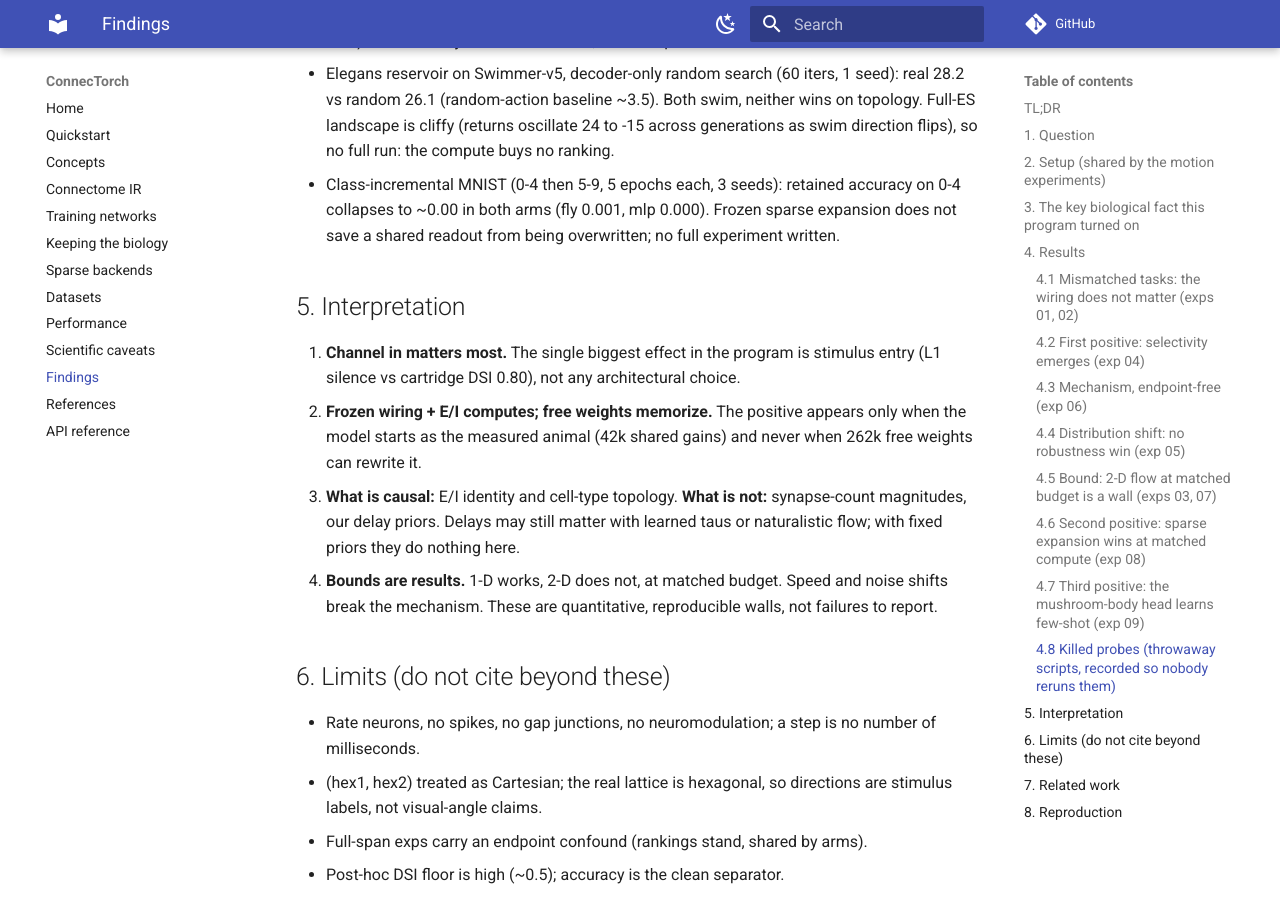
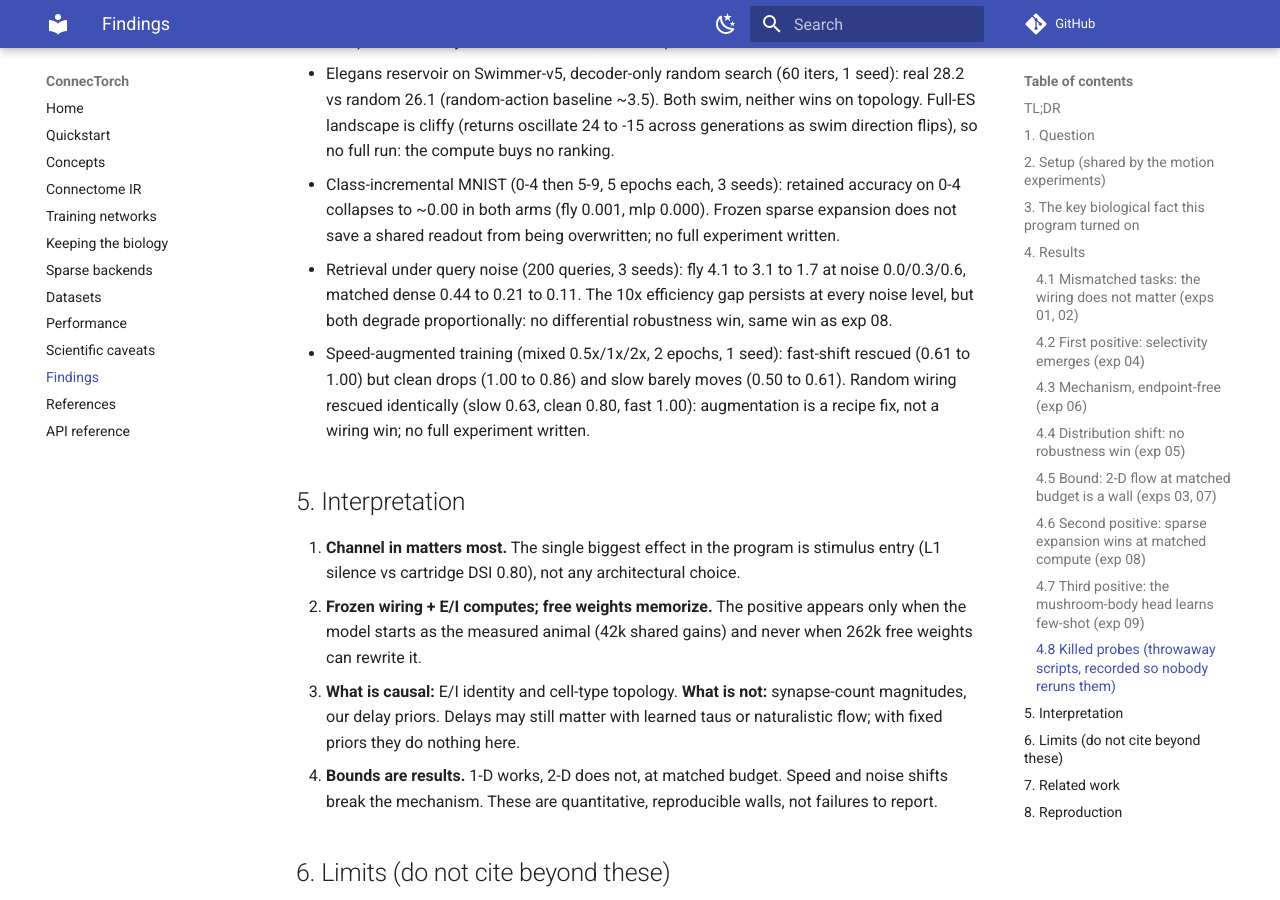
Before and after one commit to us/connectorch, an MkDocs documentation site: the page built from docs/findings.md, in a window 1280 px wide and 900 px high, scrolled down 4418 px. Built offline with MkDocs 1.6.1 and Material for MkDocs 9.7.7, drawn with Linux system fonts in a browser that asks for light colours; comment, search, counter and statistics services are not loaded.

Commit message:
docs(findings): record noise and speed-augmentation killed probes

```diff
--- a/docs/findings.md
+++ b/docs/findings.md
@@ -168,6 +168,15 @@ few-shot learner first, accuracy winner second.
   retained accuracy on 0-4 collapses to ~0.00 in both arms (fly 0.001,
   mlp 0.000). Frozen sparse expansion does not save a shared readout
   from being overwritten; no full experiment written.
+* Retrieval under query noise (200 queries, 3 seeds): fly 4.1 to 3.1 to
+  1.7 at noise 0.0/0.3/0.6, matched dense 0.44 to 0.21 to 0.11. The 10x
+  efficiency gap persists at every noise level, but both degrade
+  proportionally: no differential robustness win, same win as exp 08.
+* Speed-augmented training (mixed 0.5x/1x/2x, 2 epochs, 1 seed):
+  fast-shift rescued (0.61 to 1.00) but clean drops (1.00 to 0.86) and
+  slow barely moves (0.50 to 0.61). Random wiring rescued identically
+  (slow 0.63, clean 0.80, fast 1.00): augmentation is a recipe fix, not
+  a wiring win; no full experiment written.
 
 ## 5. Interpretation
 
```
